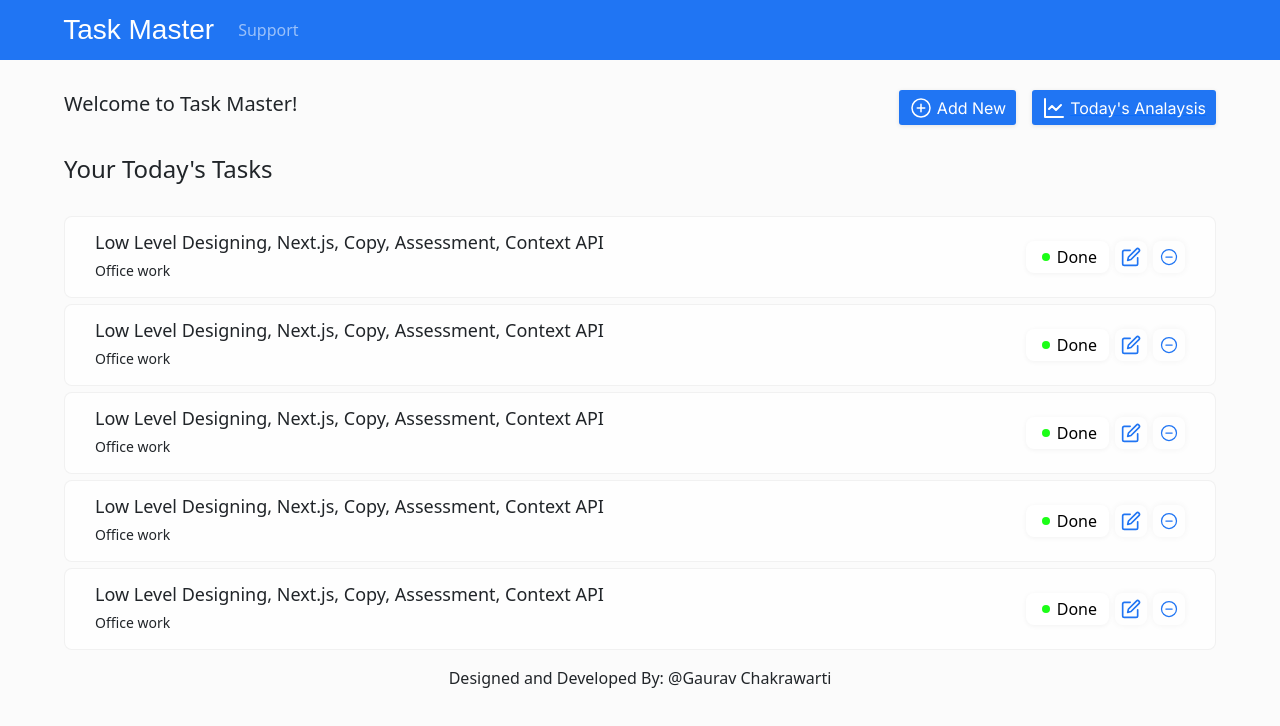
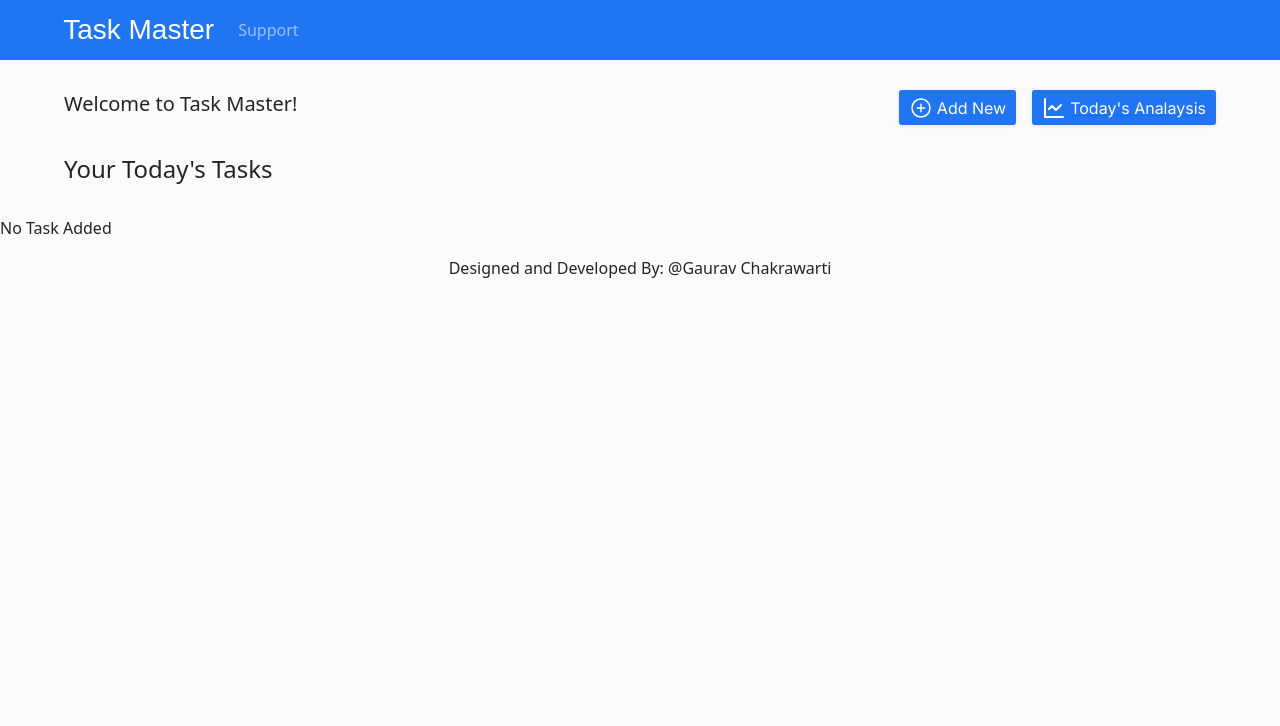
Before and after one commit to gaurav-026/Task-Manager-Application, a React (Create React App) app: page / in a window 1280 px wide. Shown: the top 726 px of the page. Built offline with nearby package versions, Linux system fonts and the light colour scheme; a web font is replaced by a local one.

Commit message:
Data is successfully reflected on UI

```diff
--- a/src/components/Home.jsx
+++ b/src/components/Home.jsx
@@ -26,12 +26,12 @@ const Home = () => {
 
   const handletaskChange = (e) => {
     setTask(e.target.value);
-    console.log(e.target.value);
+    // console.log(e.target.value);
   }
 
   const handlemarkChange = (e) => {
     setMark(e.target.value);
-    console.log(e.target.value);
+    // console.log(e.target.value);
   }
 
 
@@ -39,7 +39,7 @@ const Home = () => {
     const obj = { task: task, mark: mark };
     const id = uuid();
     obj.id = id;
-    console.log(obj);
+    // console.log(obj);
     addTask(obj);
     handleClose();
   }
@@ -101,10 +101,6 @@ const Home = () => {
 
       <h4>Your Today's Tasks</h4>
       <Task />
-      <Task />
-      <Task />
-      <Task />
-      <Task />
 
     </>
   )
--- a/src/components/Task.jsx
+++ b/src/components/Task.jsx
@@ -1,18 +1,26 @@
-import React from 'react'
+import React, { useContext } from 'react'
 import { GoDotFill } from "react-icons/go";
 import { IoRemoveCircleOutline } from "react-icons/io5";
 import { FiEdit } from "react-icons/fi";
 import './Task.css'
+import { AppContext } from '../context/AppContext';
 
 const Task = () => {
 
   //fetching the data from useContext
+  const {data} = useContext(AppContext);
+
+
 
   return (
+    <>
+    {
+      data.length === 0 ? (<p>No Task Added</p> ) : (
+        data.map((object) =>(
           <section className='task-card'>
           <div className='task-text'>
-    <p className='task'>Low Level Designing, Next.js, Copy, Assessment, Context API</p>
-    <p className='task-role'>Office work</p>
+          <p className='task'>{object.task}</p>
+          <p className='task-role'>{object.mark}</p>
           </div>
           <div className='buttons-spacing'>
           <button className='donebtn'>
@@ -26,6 +34,14 @@ const Task = () => {
           </button>
           </div>
           </section>
+        ))
+
+      )
+    }
+
+
+
+    </>
   )
 }
 
```
Lines whose indentation alone changed are shown as unchanged.
